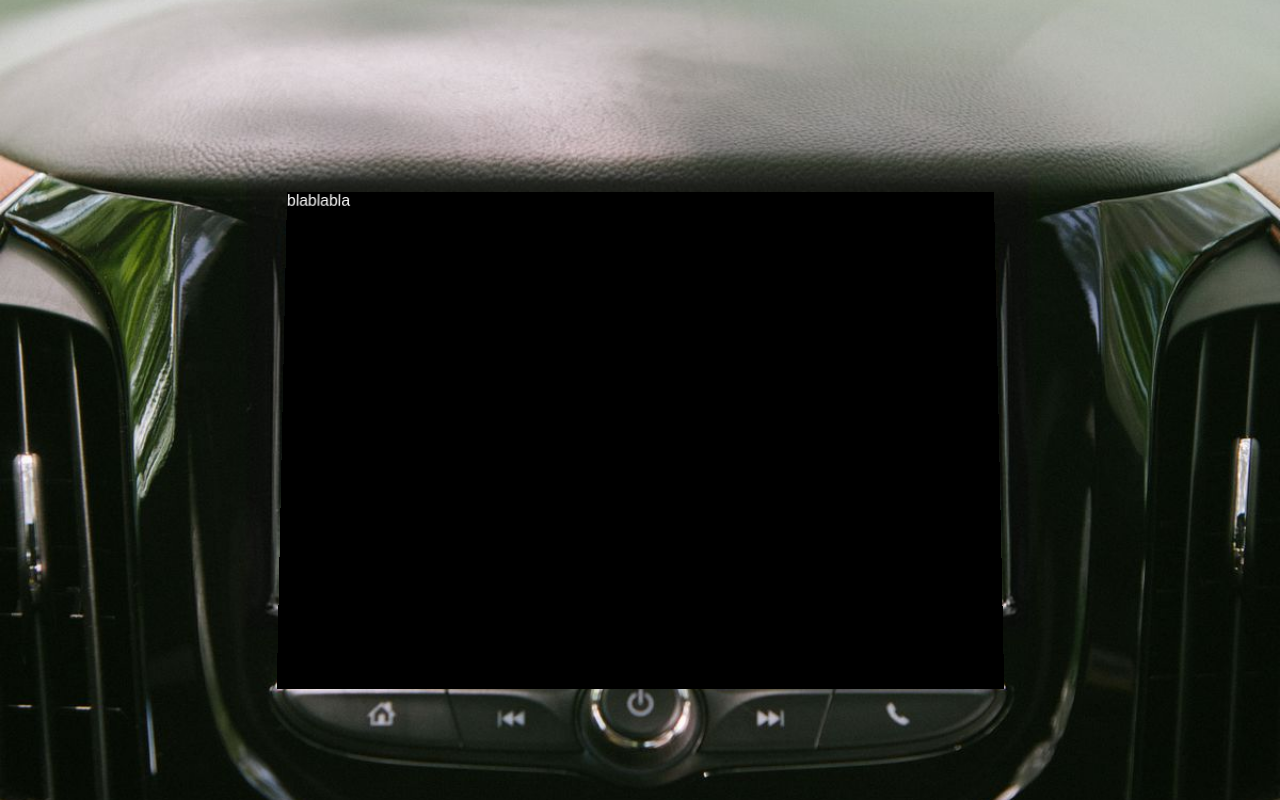
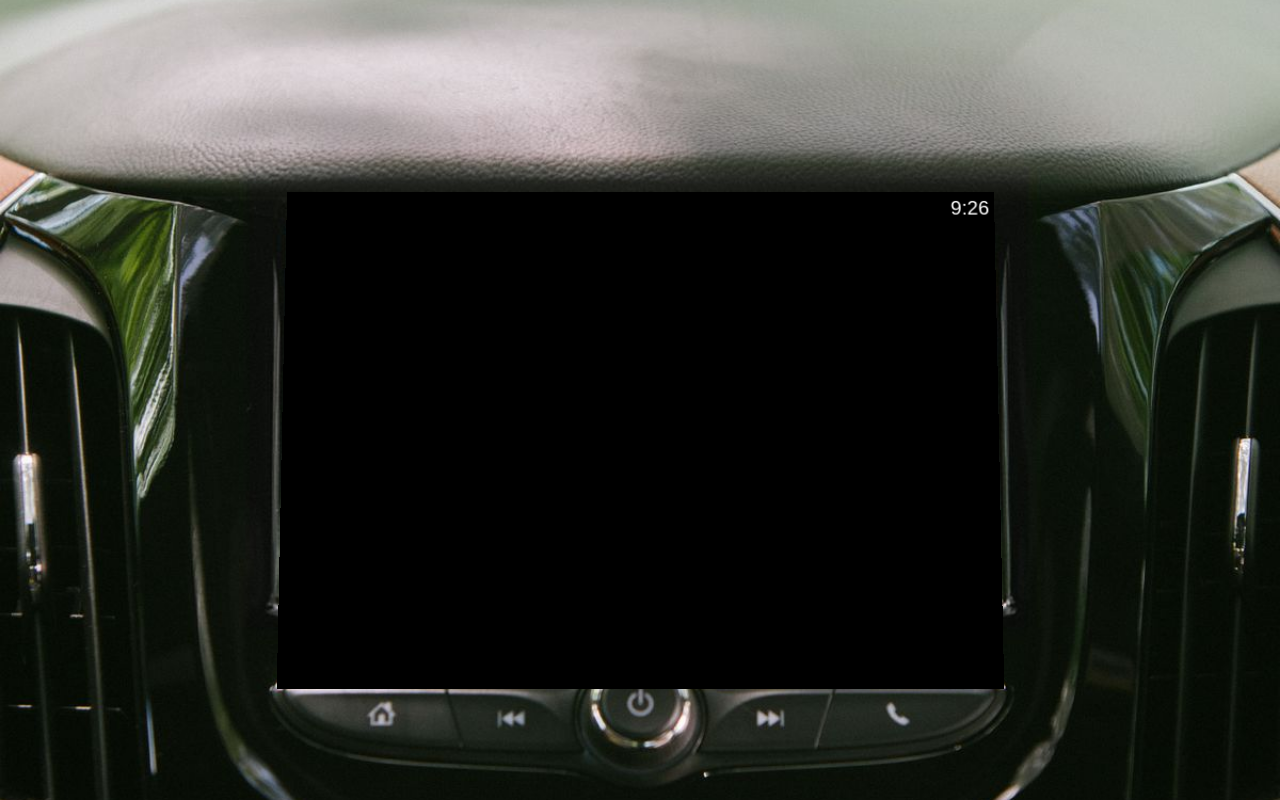
Before and after one commit to mostrozny/car-navi, a React app: page / in a window 1280 px wide. Built offline with nearby package versions, Linux system fonts and the light colour scheme.

Commit message:
Added infobar

```diff
--- /dev/null
+++ b/src/js/InfoBar.js
@@ -0,0 +1,40 @@
+import React from 'react'
+
+class InfoBar extends React.Component {
+    constructor (props) {
+        super(props);
+
+        this.state = {
+            hour: null,
+            minutes: null
+        }
+    }
+
+    getTime = () => {
+        const date = new Date();
+        this.setState ({
+            hour: date.getHours(),
+            minutes: date.getMinutes()
+        })
+    }
+
+    componentDidMount () {
+        this.idInterval = setInterval(() => {
+            this.getTime();
+        }, 1000)
+    }
+
+    componentWillUnmount () {
+        clearInterval(this.idInterval);
+    }
+
+    render() {
+        return (
+            <div className="naviBar">
+                {this.state.hour}:{this.state.minutes}
+            </div>
+        );
+    }
+}
+
+export default InfoBar
--- a/src/js/NaviInterface.js
+++ b/src/js/NaviInterface.js
@@ -1,10 +1,11 @@
 import React from 'react'
+import InfoBar from './InfoBar.js'
 
 class NaviInterface extends React.Component {
     render() {
         return (
             <div className="naviInterface">
-                blablabla
+                <InfoBar/>
             </div>
         );
     }
--- a/src/scss/main.scss
+++ b/src/scss/main.scss
@@ -30,7 +30,13 @@ html, body {
   position: relative;
   top: 37px;
   width: 56%;
-  height: 62%;
+  height: 62vh;
   color: white;
   background-color: black;
 }
+
+.naviBar {
+  font-size: 20px;
+  padding: 5px;
+  float: right;
+}
```
